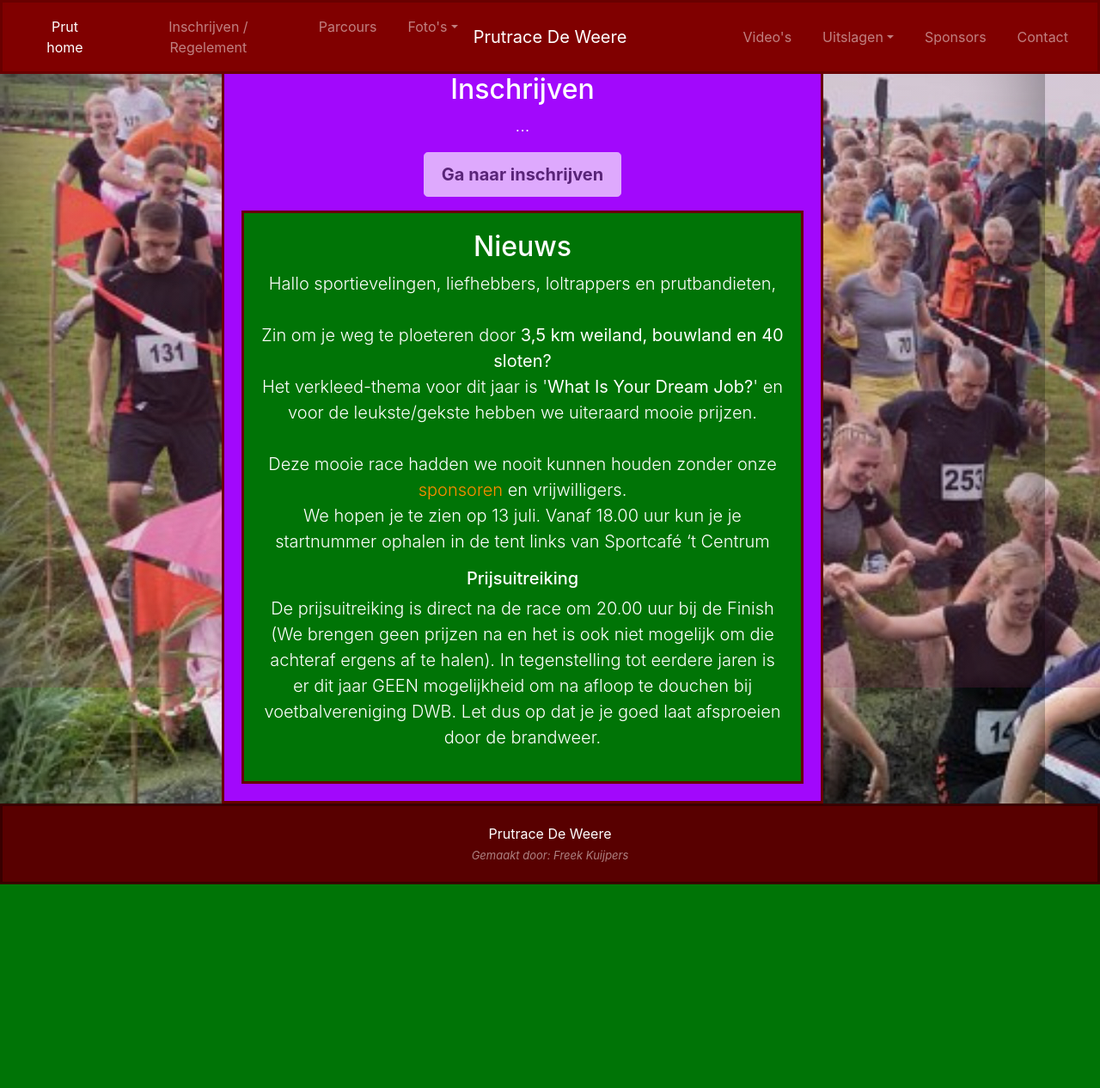
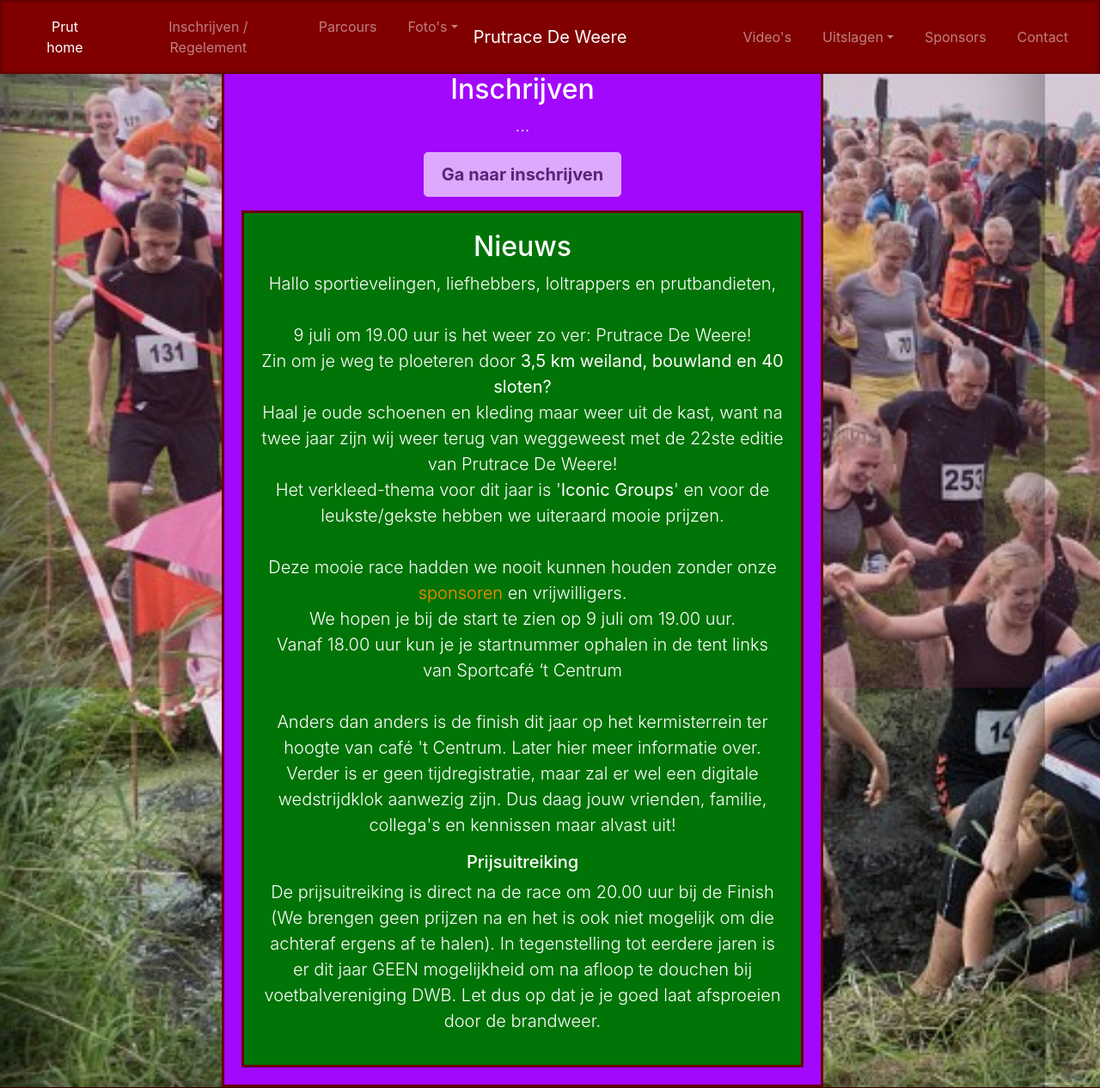
Before and after one commit to sjerdo/prutracedeweere.nl, a PHP site: page / in a window 1280 px wide. Shown: the top 1266 px of the page at 86% size. Before the commit the page ends 1029 px from the top, so only its background shows below. Run offline with PHP 8.4, Linux system fonts and the light colour scheme; some libraries are stand-ins or nearby versions.

Commit message:
feat(home): Update homepage text

```diff
--- a/PrutRace/index.php
+++ b/PrutRace/index.php
@@ -27,10 +27,15 @@
             <h2 class="cover-heading">Nieuws</h2>
             <p class="lead">
               Hallo sportievelingen, liefhebbers, loltrappers en prutbandieten,<br><br>
+              9 juli om 19.00 uur is het weer zo ver: Prutrace De Weere!<br>
               Zin om je weg te ploeteren door <b>3,5 km weiland, bouwland en 40 sloten?</b><br>
-              Het verkleed-thema voor dit jaar is '<b>What Is Your Dream Job?</b>' en voor de leukste/gekste hebben we uiteraard mooie prijzen.<br><br>
+              Haal je oude schoenen en kleding maar weer uit de kast, want na twee jaar zijn wij weer terug van weggeweest met de 22ste editie van Prutrace De Weere!<br>
+              Het verkleed-thema voor dit jaar is '<b>Iconic Groups</b>' en voor de leukste/gekste hebben we uiteraard mooie prijzen.<br><br>
               Deze mooie race hadden we nooit kunnen houden zonder onze <a href="sponsors">sponsoren</a> en vrijwilligers.<br>
-              We hopen je te zien op 13 juli. Vanaf 18.00 uur kun je je startnummer ophalen in de tent links van Sportcafé ‘t Centrum
+              We hopen je bij de start te zien op 9 juli om 19.00 uur.<br>
+              Vanaf 18.00 uur kun je je startnummer ophalen in de tent links van Sportcafé ‘t Centrum<br><br>
+
+              Anders dan anders is de finish dit jaar op het kermisterrein ter hoogte van café 't Centrum. Later hier meer informatie over. Verder is er geen tijdregistratie, maar zal er wel een digitale wedstrijdklok aanwezig zijn. Dus daag jouw vrienden, familie, collega's en kennissen maar alvast uit!
             </p>
 
             <h5 class="cover-heading">Prijsuitreiking</h5>
```
